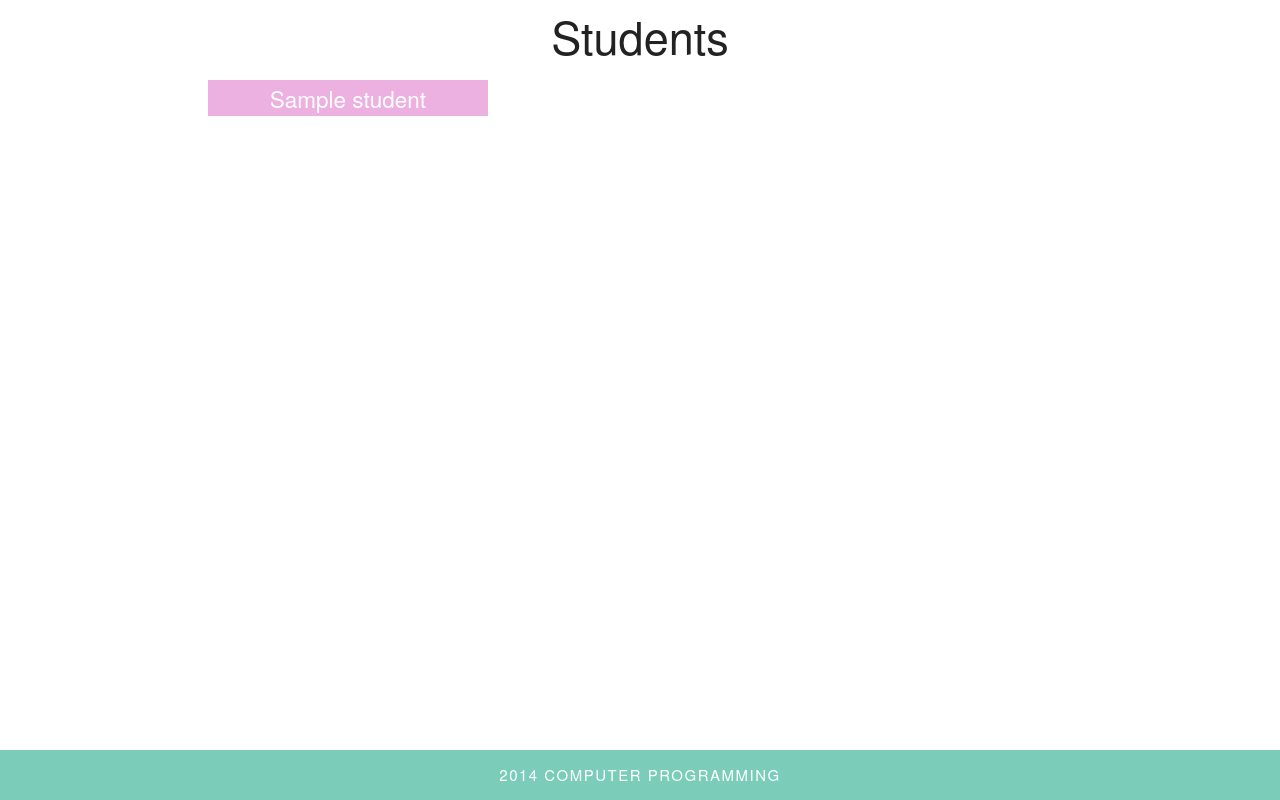
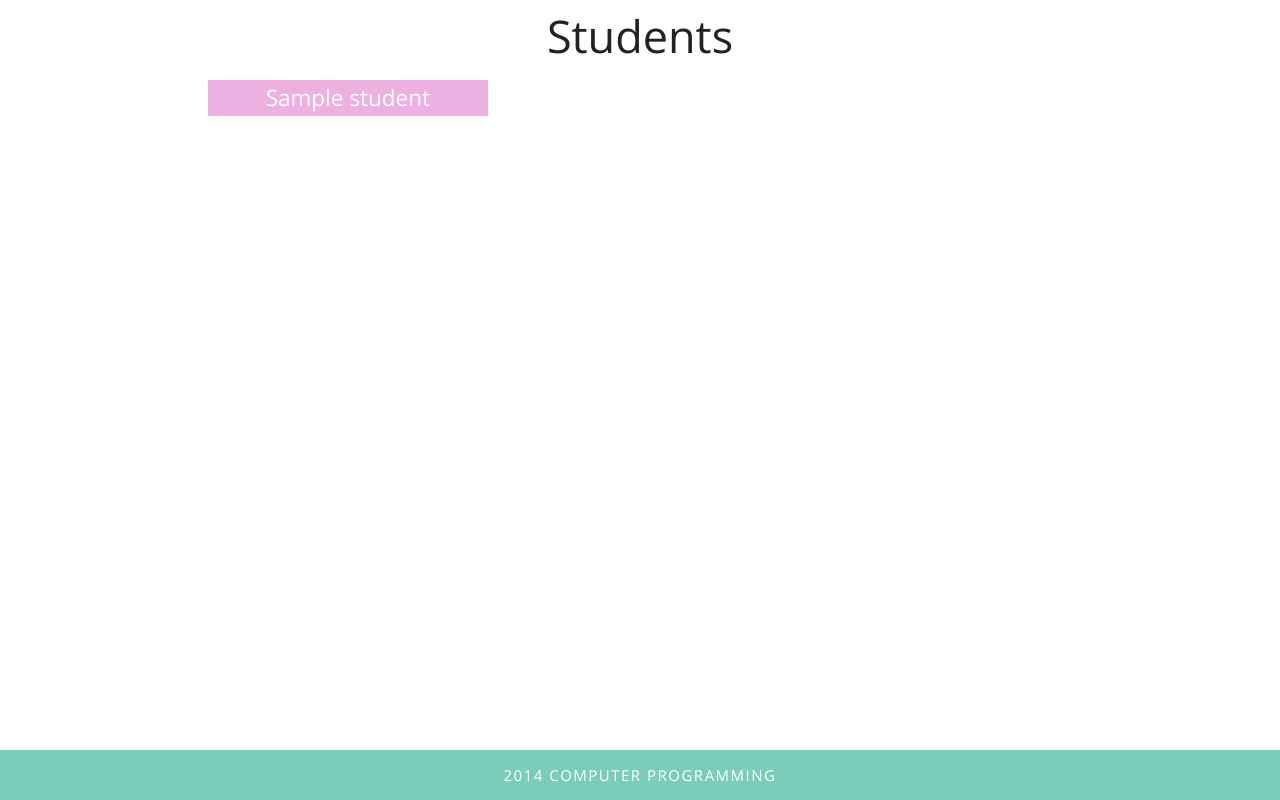
Before and after one commit to mdeta/2014cp, a Python web app: template templates/index.html in a window 1280 px wide. Run offline with Jinja, Linux system fonts and the light colour scheme; the template is opened without the code that fills it: most values are stand-ins (such as "Sample title", 1, 10 or a date in 2020); some web fonts are replaced.

Commit message:
change css font

```diff
--- a/static/css/custom.css
+++ b/static/css/custom.css
@@ -4,6 +4,7 @@ html {
 }
 body {
     margin: 0 0 100px; /* bottom = footer height */
+    font-family: 'Open Sans', sans-serif;
 }
 
 .navbar {
--- a/templates/base.html
+++ b/templates/base.html
@@ -16,26 +16,7 @@
 
   <!-- FONT
   –––––––––––––––––––––––––––––––––––––––––––––––––– -->
-<style>
-  @font-face {
-  font-family: 'Raleway';
-  font-style: normal;
-  font-weight: 300;
-  src: local('Raleway Light'), local('Raleway-Light'), url(/static/font/Raleway300.woff) format('woff');
-}
-@font-face {
-  font-family: 'Raleway';
-  font-style: normal;
-  font-weight: 400;
-  src: local('Raleway'), url(/static/font/Raleway400.woff) format('woff');
-}
-@font-face {
-  font-family: 'Raleway';
-  font-style: normal;
-  font-weight: 600;
-  src: local('Raleway SemiBold'), local('Raleway-SemiBold'), url(/static/font/Raleway600.woff) format('woff');
-}
-</style>
+<link href='http://fonts.googleapis.com/css?family=Open+Sans:300' rel='stylesheet' type='text/css'>
 
   <!-- CSS
   –––––––––––––––––––––––––––––––––––––––––––––––––– -->
```
Also changed, not shown: 1 other file.
